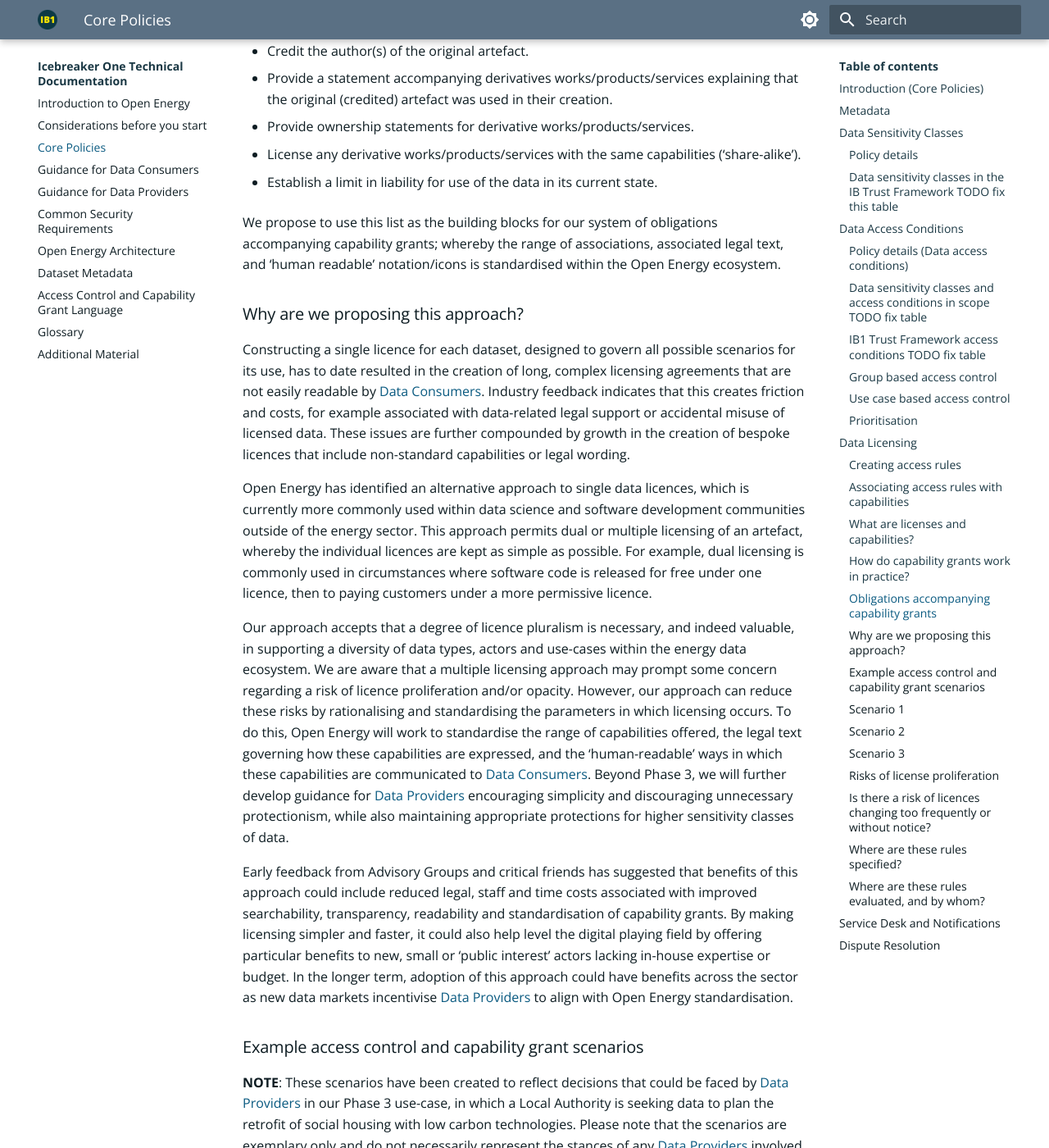
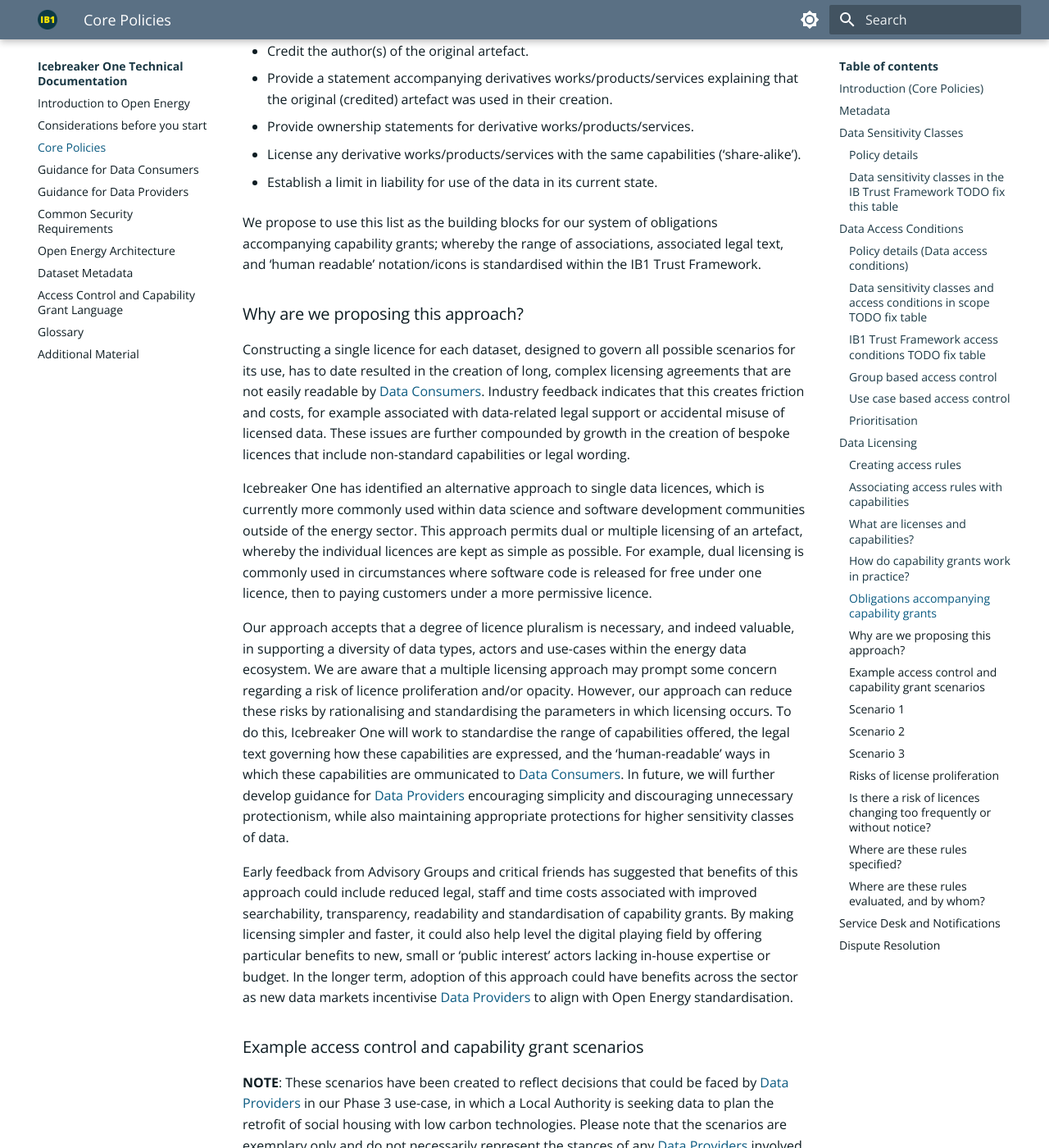
Before and after one commit to icebreakerone/ib1-technical-docs, an MkDocs documentation site: the page built from docs/ops_guidelines/common_policies.md, in a window 1280 px wide and 1400 px high, scrolled down 9650 px. Shown: the whole window at 82% size. Built offline with MkDocs 1.6.1 and Material for MkDocs 9.7.7, drawn with Linux system fonts in a browser that asks for light colours; the version menu is left out.

Commit message:
docs/ops_guidelines/common_policies.md updated from https://stackedit.net/

```diff
--- a/docs/ops_guidelines/common_policies.md
+++ b/docs/ops_guidelines/common_policies.md
@@ -301,30 +301,16 @@ artefact was used in their creation.
 
 * Establish a limit in liability for use of the data in its current state.
 
-We propose to use this list as the building blocks for our system of obligations accompanying capability grants;
-whereby the range of associations, associated legal text, and ‘human readable’ notation/icons is standardised within
-the Open Energy ecosystem.
+We propose to use this list as the building blocks for our system of obligations accompanying capability grants; whereby the range of associations, associated legal text, and ‘human readable’ notation/icons is standardised within the IB1 Trust Framework.
 
 ### Why are we proposing this approach?
 
-Constructing a single licence for each dataset, designed to govern all possible scenarios for its use, has to date
-resulted in the creation of long, complex licensing agreements that are not easily readable by [Data Consumers](../glossary.md#term-Data-Consumer). Industry
-feedback indicates that this creates friction and costs, for example associated with data-related legal support or
-accidental misuse of licensed data. These issues are further compounded by growth in the creation of bespoke licences
-that include non-standard capabilities or legal wording.
+Constructing a single licence for each dataset, designed to govern all possible scenarios for its use, has to date resulted in the creation of long, complex licensing agreements that are not easily readable by [Data Consumers](../glossary.md#term-Data-Consumer). Industry feedback indicates that this creates friction and costs, for example associated with data-related legal support or accidental misuse of licensed data. These issues are further compounded by growth in the creation of bespoke licences that include non-standard capabilities or legal wording.
 
-Open Energy has identified an alternative approach to single data licences, which is currently more commonly used within
-data science and software development communities outside of the energy sector. This approach permits dual or multiple
-licensing of an artefact, whereby the individual licences are kept as simple as possible. For example, dual licensing
-is commonly used in circumstances where software code is released for free under one licence, then to paying customers
-under a more permissive licence.
+Icebreaker One has identified an alternative approach to single data licences, which is currently more commonly used within
+data science and software development communities outside of the energy sector. This approach permits dual or multiple licensing of an artefact, whereby the individual licences are kept as simple as possible. For example, dual licensing is commonly used in circumstances where software code is released for free under one licence, then to paying customers under a more permissive licence.
 
-Our approach accepts that a degree of licence pluralism is necessary, and indeed valuable, in supporting a diversity of
-data types, actors and use-cases within the energy data ecosystem. We are aware that a multiple licensing approach may
-prompt some concern regarding a risk of licence proliferation and/or opacity. However, our approach can reduce these
-risks by rationalising and standardising the parameters in which licensing occurs. To do this, Open Energy will work to
-standardise the range of capabilities offered, the legal text governing how these capabilities are expressed, and the
-‘human-readable’ ways in which these capabilities are communicated to [Data Consumers](../glossary.md#term-Data-Consumer). Beyond Phase 3, we will further
+Our approach accepts that a degree of licence pluralism is necessary, and indeed valuable, in supporting a diversity of data types, actors and use-cases within the energy data ecosystem. We are aware that a multiple licensing approach may prompt some concern regarding a risk of licence proliferation and/or opacity. However, our approach can reduce these risks by rationalising and standardising the parameters in which licensing occurs. To do this, Icebreaker One will work to standardise the range of capabilities offered, the legal text governing how these capabilities are expressed, and the ‘human-readable’ ways in which these capabilities are  ommunicated to [Data Consumers](../glossary.md#term-Data-Consumer). In future, we will further
 develop guidance for [Data Providers](../glossary.md#term-Data-Provider) encouraging simplicity and discouraging unnecessary protectionism, while also
 maintaining appropriate protections for higher sensitivity classes of data.
 
```
Also changed, not shown: other parts of docs/ops_guidelines/common_policies.md (+1 -1 lines).
